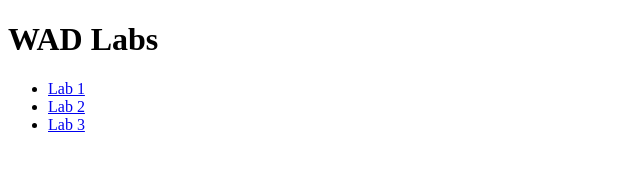
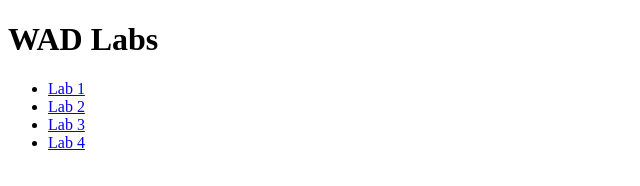
Before and after one commit to DANIYAL-KHALIL-01/wad-labs, a plain HTML site: page index.html in a window 1280 px wide. Shown: the full height of the page, 0-640 px from the left. Drawn offline with Linux system fonts and the light colour scheme.

Commit message:
Update index.html

```diff
--- a/index.html
+++ b/index.html
@@ -11,6 +11,7 @@
         <li><a href="https://github.com/DANIYAL-KHALIL-01/wad-labs/tree/main/lab1">Lab 1</a></li>
         <li><a href="https://github.com/DANIYAL-KHALIL-01/wad-labs/tree/main/lab2">Lab 2</a></li>
         <li><a href="https://github.com/DANIYAL-KHALIL-01/wad-labs/tree/main/lab3">Lab 3</a></li>
+        <li><a href="https://github.com/DANIYAL-KHALIL-01/wad-labs/tree/main/lab4">Lab 4</a></li>
     </ul>
 </body>
 </html>
```
